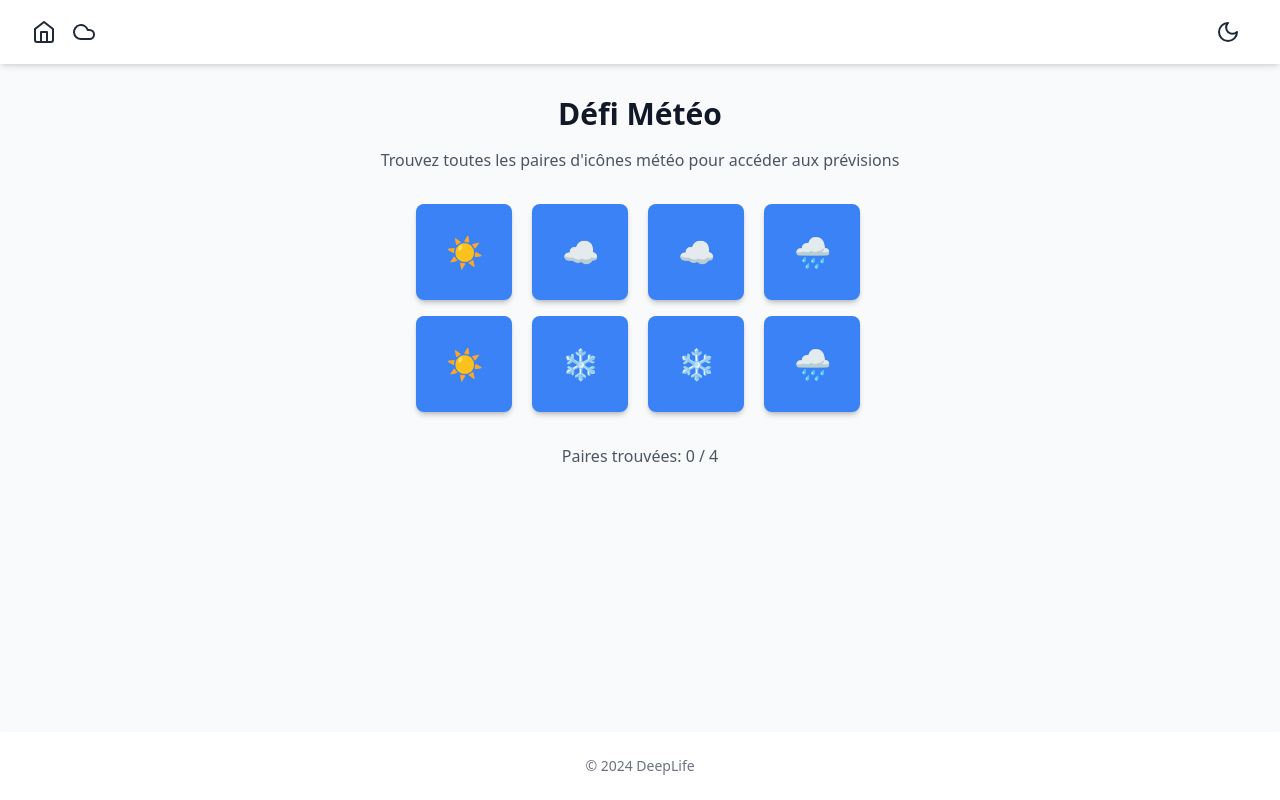
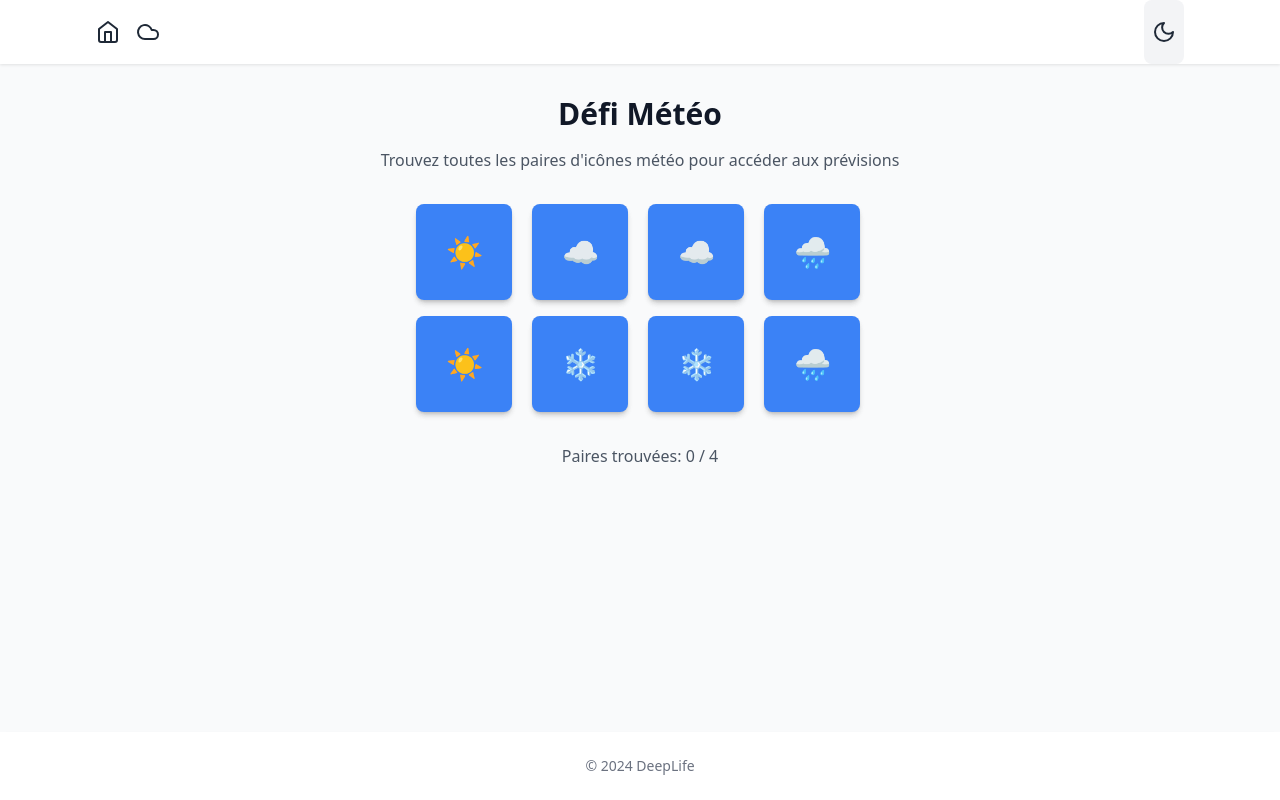
Before and after one commit to The-Info-Night/Info_night_2024, a React (Vite) app: page /weather-captcha in a window 1280 px wide. Built offline with nearby package versions, Linux system fonts and the light colour scheme.

Commit message:
fix: fixed dark mode for header and points on human

```diff
--- a/src/components/BodyPart.tsx
+++ b/src/components/BodyPart.tsx
@@ -1,5 +1,6 @@
 import React from 'react';
 import { Link } from 'react-router-dom';
+import { useTheme } from '../context/ThemeContext';
 
 interface BodyPartProps {
   name: string;
@@ -9,14 +10,24 @@ interface BodyPartProps {
 }
 
 export function BodyPart({ name, path, position, label }: BodyPartProps) {
+  const { isDarkMode } = useTheme();
+
   return (
     <Link
       to={path}
       className={`absolute ${position} group`}
       aria-label={`View ${name}`}
     >
-      <div className="w-12 h-12 rounded-full bg-gray-500 bg-opacity-50 group-hover:bg-opacity-40 transition-all duration-300 cursor-pointer" />
-      <span className="absolute left-1/2 -translate-x-1/2 mt-2 px-2 py-1 bg-gray-800 text-white text-sm rounded opacity-0 group-hover:opacity-100 transition-opacity whitespace-nowrap">
+      <div
+        className={`w-12 h-12 rounded-full ${
+          isDarkMode ? 'bg-gray-300' : 'bg-gray-500'
+        } bg-opacity-50 group-hover:bg-opacity-40 transition-all duration-300 cursor-pointer`}
+      />
+      <span
+        className={`absolute left-1/2 -translate-x-1/2 mt-2 px-2 py-1 ${
+          isDarkMode ? 'bg-gray-700' : 'bg-gray-800'
+        } text-white text-sm rounded opacity-0 group-hover:opacity-100 transition-opacity whitespace-nowrap`}
+      >
         {label}
       </span>
     </Link>
--- a/src/components/Header.tsx
+++ b/src/components/Header.tsx
@@ -1,3 +1,4 @@
+import React from 'react';
 import { Link } from 'react-router-dom';
 import { Home, Cloud, Sun, Moon } from 'lucide-react';
 import { useTheme } from '../context/ThemeContext';
@@ -5,34 +6,61 @@ import { useTheme } from '../context/ThemeContext';
 export function Header() {
   const { isDarkMode, toggleDarkMode } = useTheme();
 
+  const headerStyle = {
+    backgroundColor: isDarkMode ? '#1F2937' : '#FFFFFF',
+    color: isDarkMode ? '#E5E7EB' : '#1F2937',
+    boxShadow: '0 1px 3px rgba(0, 0, 0, 0.1)',
+    position: 'fixed',
+    top: 0,
+    left: 0,
+    right: 0,
+    zIndex: 50,
+    transition: 'background-color 0.2s, color 0.2s',
+  };
+
+  const navStyle = {
+    maxWidth: '1120px',
+    margin: '0 auto',
+    padding: '0 16px',
+    display: 'flex',
+    justifyContent: 'space-between',
+    height: '64px',
+  };
+
+  const linkStyle = {
+    color: isDarkMode ? '#E5E7EB' : '#1F2937',
+    transition: 'color 0.2s',
+  };
+
+  const buttonStyle = {
+    padding: '8px',
+    borderRadius: '8px',
+    backgroundColor: isDarkMode ? '#374151' : '#F3F4F6',
+    transition: 'background-color 0.2s',
+  };
+
   return (
-    <header className="bg-white dark:bg-gray-800 shadow-md fixed top-0 left-0 right-0 z-50 transition-colors duration-200">
-      <nav className="max-w-7xl mx-auto px-4 sm:px-6 lg:px-8">
-        <div className="flex justify-between h-16">
-          <div className="flex items-center space-x-4">
-            <Link to="/" className="text-gray-800 hover:text-gray-600">
+    <header style={headerStyle}>
+      <nav style={navStyle}>
+        <div style={{ display: 'flex', alignItems: 'center', gap: '16px' }}>
+          <Link to="/" style={linkStyle}>
             <Home className="w-6 h-6" />
           </Link>
-            <Link
-              to="/weather-captcha"
-              className="text-gray-800 dark:text-gray-200 hover:text-gray-600 dark:hover:text-gray-400 transition-colors duration-200"
-              aria-label="Météo"
-            >
+          <Link to="/weather-captcha" style={linkStyle} aria-label="Météo">
             <Cloud className="w-6 h-6" />
           </Link>
         </div>
         <button
           onClick={toggleDarkMode}
-            className="p-2 rounded-lg hover:bg-gray-100 dark:hover:bg-gray-700 transition-colors duration-200"
+          style={buttonStyle}
           aria-label={isDarkMode ? 'Activer le mode clair' : 'Activer le mode sombre'}
         >
           {isDarkMode ? (
-              <Sun className="w-6 h-6 text-gray-200" />
+            <Sun className="w-6 h-6" />
           ) : (
-              <Moon className="w-6 h-6 text-gray-800" />
+            <Moon className="w-6 h-6" />
           )}
         </button>
-        </div>
       </nav>
     </header>
   );
--- a/src/components/HumanBody.tsx
+++ b/src/components/HumanBody.tsx
@@ -60,7 +60,7 @@ export function HumanBody() {
 
   return (
     <div className="relative w-full max-w-md mx-auto h-[600px]">
-      <div className="absolute inset-0 bg-[url('https://media.discordapp.net/attachments/1308429892664299560/1314355074528706620/Design_sans_titre.png?ex=6753780d&is=6752268d&hm=766cfa88e1cb69fec1aa8bfcf48d8632c0da5f468786d80e59fa84c5fd148d49&=&format=webp&quality=lossless&width=468&height=468')] bg-cover bg-center bg-no-repeat opacity-80 transform scale-x-125" />
+      <div className="absolute inset-0 bg-[url('https://cdn.discordapp.com/attachments/1308429892664299560/1314381382696304640/Design_sans_titre-removebg-preview.png?ex=6753908d&is=67523f0d&hm=1e5e3d348928b204eb2fbc60816ba48b5d4cb83436a2c104fcd588da5ed1dc41&')] bg-cover bg-center bg-no-repeat opacity-80 transform scale-x-125" />
       {bodyParts.map((part) => (
         <BodyPart key={part.name} {...part} />
       ))}
```
Lines whose indentation alone changed are shown as unchanged.
